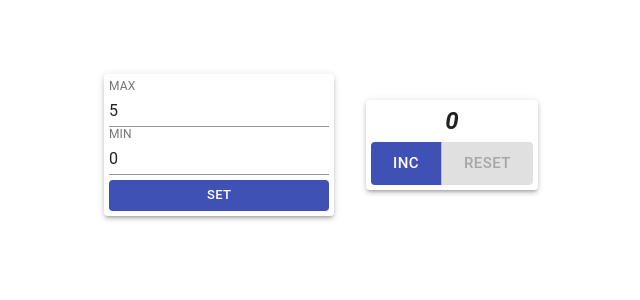
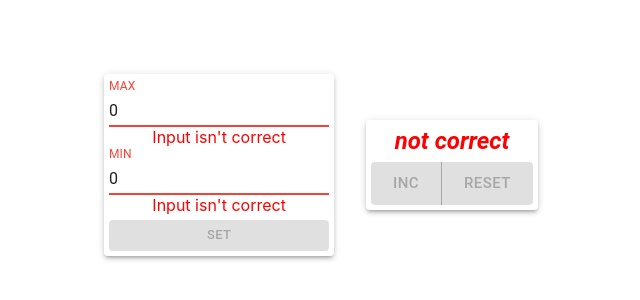
Before and after one commit to Alvanes/SimpleCounter, a React (Create React App) app: page / in a window 1280 px wide. Shown: the part 146-446 px from the top of the page, without its empty margins (319-959 px from the left). Built offline with nearby package versions, Linux system fonts and the light colour scheme.

Commit message:
added MaterialUI

```diff
--- a/src/App.tsx
+++ b/src/App.tsx
@@ -19,7 +19,7 @@ export type SetterCounterType = {
 
 function App() {
     let [minCount, setMinCount] = useState<number>(JSON.parse(localStorage.getItem('minValue') || "0"))
-    let [maxCount, setMaxCount] = useState<number>(JSON.parse(localStorage.getItem('maxValue') || "5"))
+    let [maxCount, setMaxCount] = useState<number>(JSON.parse(localStorage.getItem('maxValue') || "0"))
     let [count, setCount] = useState<number>(JSON.parse(localStorage.getItem('counterValue') || "0"))
     let [error, setError] = useState<boolean>(false)
     let [changesMod, setChangesMod] = useState<boolean>(false)
@@ -64,5 +64,4 @@ function App() {
         </div>
     )
 }
-
 export default App;
--- a/src/Setter.tsx
+++ b/src/Setter.tsx
@@ -34,31 +34,19 @@ const Setter = (props: SetterCounterType) => {
     }
     let errorMessage = props.error ? <div style={{color: "red",textAlign:"center"}}>Input isn't correct</div> : ""
     return <div style={{padding:"5px"}}>
-        <Typography
-            variant={"h6"}
-            align={"left"}
-            style={{fontWeight: "bold"}}
-        >
         <div><TextField
             label={"MAX"}
             error={props.error}
             value={props.maxCount}
             type={"number"}
             onChange={setMaxValue}/></div>
-        </Typography>
         {errorMessage}
-        <Typography
-            variant={"h6"}
-            align={"left"}
-            style={{fontWeight: "bold"}}
-        >
         <div><TextField
             label={"MIN"}
             error={props.error}
             value={props.minCount}
             type={"number"}
             onChange={setMinValue}/></div>
-        </Typography>
         {errorMessage}
         <ButtonGroup
             variant={"contained"}
@@ -72,7 +60,6 @@ const Setter = (props: SetterCounterType) => {
             onClick={setMaxMinValue}
             variant="contained"
             color="primary"
-            // size="small"
         >set</Button></ButtonGroup>
     </div>
 }
```
